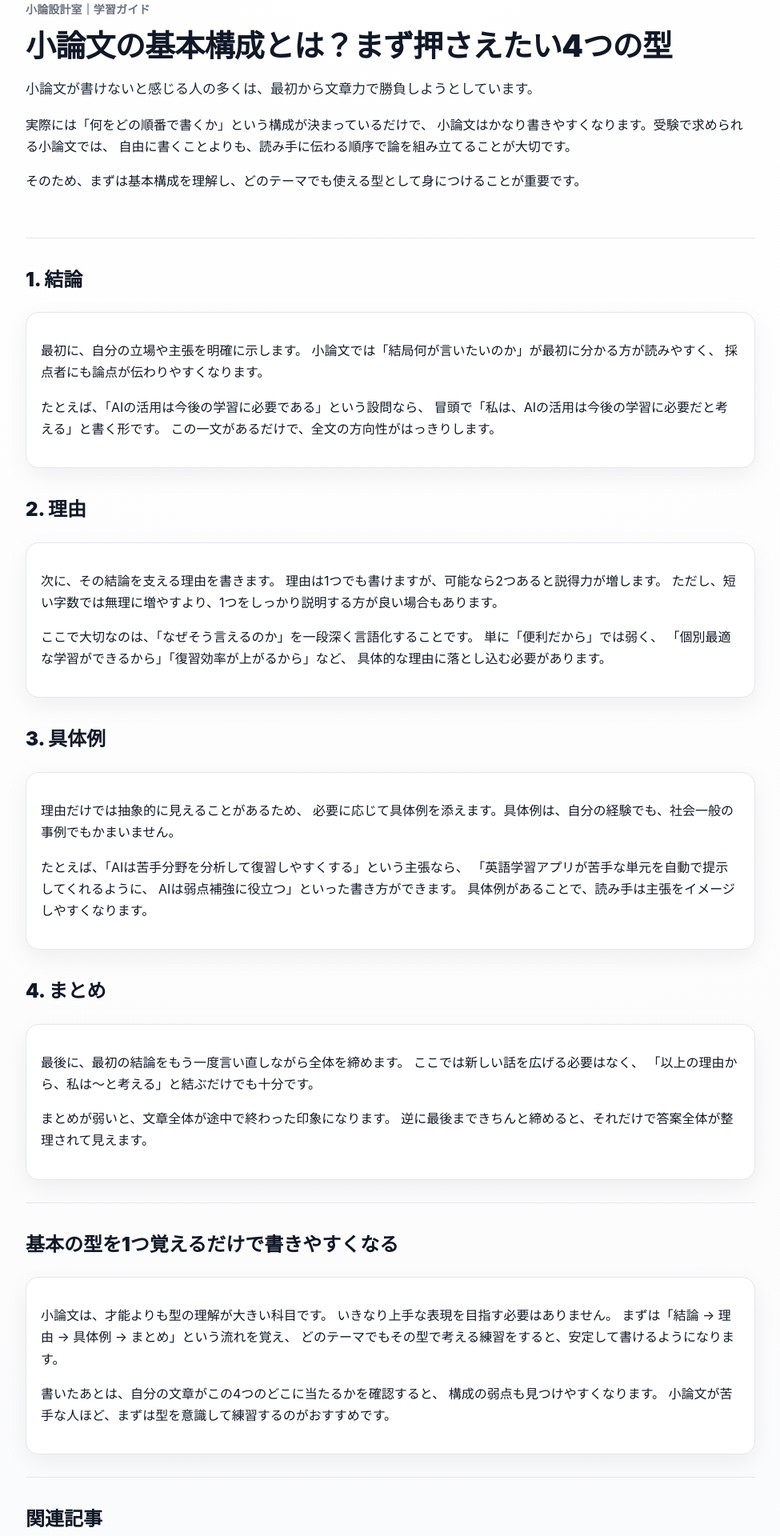
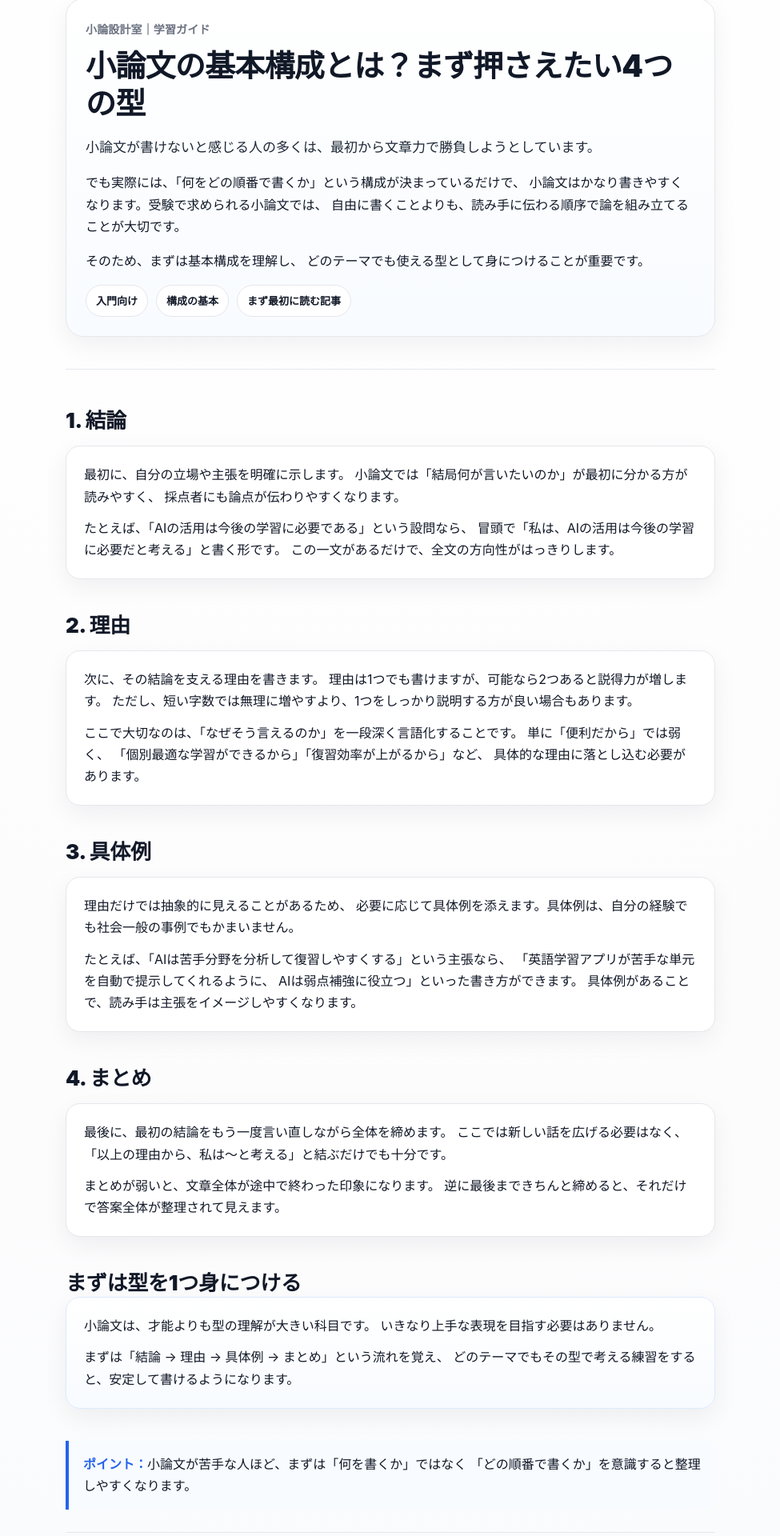
Before and after one commit to roromukuro-afk/shoron-rewarded-web, a Next.js app: page /guide/essay-structure in a window 1280 px wide. Shown: the part 151-2071 px from the top of the page at 80% size, without its empty margins (152-1127 px from the left). Built offline with nearby package versions, Linux system fonts and the light colour scheme.

Commit message:
refresh first two guide articles with polished article layout

```diff
--- a/app/guide/essay-structure/page.tsx
+++ b/app/guide/essay-structure/page.tsx
@@ -4,8 +4,9 @@ import RelatedGuides from "../../components/RelatedGuides";
 export default function EssayStructureGuidePage() {
   return (
     <main>
-      <div className="container">
-        <section style={{ padding: "40px 0 12px" }}>
+      <div className="article-shell">
+        <section className="article-hero">
+          <div className="article-hero-card">
             <div className="page-eyebrow">小論設計室｜学習ガイド</div>
             <h1 className="page-title">小論文の基本構成とは？まず押さえたい4つの型</h1>
             <p className="page-lead">
@@ -13,27 +14,36 @@ export default function EssayStructureGuidePage() {
             </p>
 
             <p style={{ marginTop: 12 }}>
-            実際には「何をどの順番で書くか」という構成が決まっているだけで、
+              でも実際には、「何をどの順番で書くか」という構成が決まっているだけで、
               小論文はかなり書きやすくなります。受験で求められる小論文では、
               自由に書くことよりも、読み手に伝わる順序で論を組み立てることが大切です。
             </p>
 
             <p style={{ marginTop: 12 }}>
-            そのため、まずは基本構成を理解し、どのテーマでも使える型として身につけることが重要です。
+              そのため、まずは基本構成を理解し、
+              どのテーマでも使える型として身につけることが重要です。
             </p>
+
+            <div className="article-meta">
+              <span className="article-chip">入門向け</span>
+              <span className="article-chip">構成の基本</span>
+              <span className="article-chip">まず最初に読む記事</span>
+            </div>
+          </div>
         </section>
 
         <hr className="divider" />
 
-        <section className="section">
-          <h2 style={{ fontSize: 24, fontWeight: 900 }}>1. 結論</h2>
-          <div className="card" style={{ marginTop: 16 }}>
+        <div className="article-body">
+          <section className="article-section">
+            <h2 className="article-section-title">1. 結論</h2>
+            <div className="article-section-card">
               <p>
                 最初に、自分の立場や主張を明確に示します。
                 小論文では「結局何が言いたいのか」が最初に分かる方が読みやすく、
                 採点者にも論点が伝わりやすくなります。
               </p>
-            <p style={{ marginTop: 12 }}>
+              <p>
                 たとえば、「AIの活用は今後の学習に必要である」という設問なら、
                 冒頭で「私は、AIの活用は今後の学習に必要だと考える」と書く形です。
                 この一文があるだけで、全文の方向性がはっきりします。
@@ -41,15 +51,15 @@ export default function EssayStructureGuidePage() {
             </div>
           </section>
 
-        <section className="section">
-          <h2 style={{ fontSize: 24, fontWeight: 900 }}>2. 理由</h2>
-          <div className="card" style={{ marginTop: 16 }}>
+          <section className="article-section">
+            <h2 className="article-section-title">2. 理由</h2>
+            <div className="article-section-card">
               <p>
                 次に、その結論を支える理由を書きます。
                 理由は1つでも書けますが、可能なら2つあると説得力が増します。
                 ただし、短い字数では無理に増やすより、1つをしっかり説明する方が良い場合もあります。
               </p>
-            <p style={{ marginTop: 12 }}>
+              <p>
                 ここで大切なのは、「なぜそう言えるのか」を一段深く言語化することです。
                 単に「便利だから」では弱く、
                 「個別最適な学習ができるから」「復習効率が上がるから」など、
@@ -58,14 +68,14 @@ export default function EssayStructureGuidePage() {
             </div>
           </section>
 
-        <section className="section">
-          <h2 style={{ fontSize: 24, fontWeight: 900 }}>3. 具体例</h2>
-          <div className="card" style={{ marginTop: 16 }}>
+          <section className="article-section">
+            <h2 className="article-section-title">3. 具体例</h2>
+            <div className="article-section-card">
               <p>
                 理由だけでは抽象的に見えることがあるため、
-              必要に応じて具体例を添えます。具体例は、自分の経験でも、社会一般の事例でもかまいません。
+                必要に応じて具体例を添えます。具体例は、自分の経験でも社会一般の事例でもかまいません。
               </p>
-            <p style={{ marginTop: 12 }}>
+              <p>
                 たとえば、「AIは苦手分野を分析して復習しやすくする」という主張なら、
                 「英語学習アプリが苦手な単元を自動で提示してくれるように、
                 AIは弱点補強に役立つ」といった書き方ができます。
@@ -74,39 +84,43 @@ export default function EssayStructureGuidePage() {
             </div>
           </section>
 
-        <section className="section">
-          <h2 style={{ fontSize: 24, fontWeight: 900 }}>4. まとめ</h2>
-          <div className="card" style={{ marginTop: 16 }}>
+          <section className="article-section">
+            <h2 className="article-section-title">4. まとめ</h2>
+            <div className="article-section-card">
               <p>
                 最後に、最初の結論をもう一度言い直しながら全体を締めます。
                 ここでは新しい話を広げる必要はなく、
                 「以上の理由から、私は〜と考える」と結ぶだけでも十分です。
               </p>
-            <p style={{ marginTop: 12 }}>
+              <p>
                 まとめが弱いと、文章全体が途中で終わった印象になります。
                 逆に最後まできちんと締めると、それだけで答案全体が整理されて見えます。
               </p>
             </div>
           </section>
 
-        <hr className="divider" />
-
-        <section className="section">
-          <h2 style={{ fontSize: 24, fontWeight: 900 }}>基本の型を1つ覚えるだけで書きやすくなる</h2>
-          <div className="card" style={{ marginTop: 16 }}>
+          <section className="article-section">
+            <h2 className="article-section-title">まずは型を1つ身につける</h2>
+            <div className="article-summary-box">
               <p>
                 小論文は、才能よりも型の理解が大きい科目です。
                 いきなり上手な表現を目指す必要はありません。
+              </p>
+              <p>
                 まずは「結論 → 理由 → 具体例 → まとめ」という流れを覚え、
                 どのテーマでもその型で考える練習をすると、安定して書けるようになります。
               </p>
-            <p style={{ marginTop: 12 }}>
-              書いたあとは、自分の文章がこの4つのどこに当たるかを確認すると、
-              構成の弱点も見つけやすくなります。
-              小論文が苦手な人ほど、まずは型を意識して練習するのがおすすめです。
-            </p>
             </div>
           </section>
+
+          <section className="article-section">
+            <div className="article-highlight">
+              <strong>ポイント：</strong>
+              小論文が苦手な人ほど、まずは「何を書くか」ではなく
+              「どの順番で書くか」を意識すると整理しやすくなります。
+            </div>
+          </section>
+        </div>
 
         <hr className="divider" />
 
```
Also changed, not shown: app/guide/common-mistakes/page.tsx (+47 -29 lines). Lines whose indentation alone changed are shown as unchanged.
